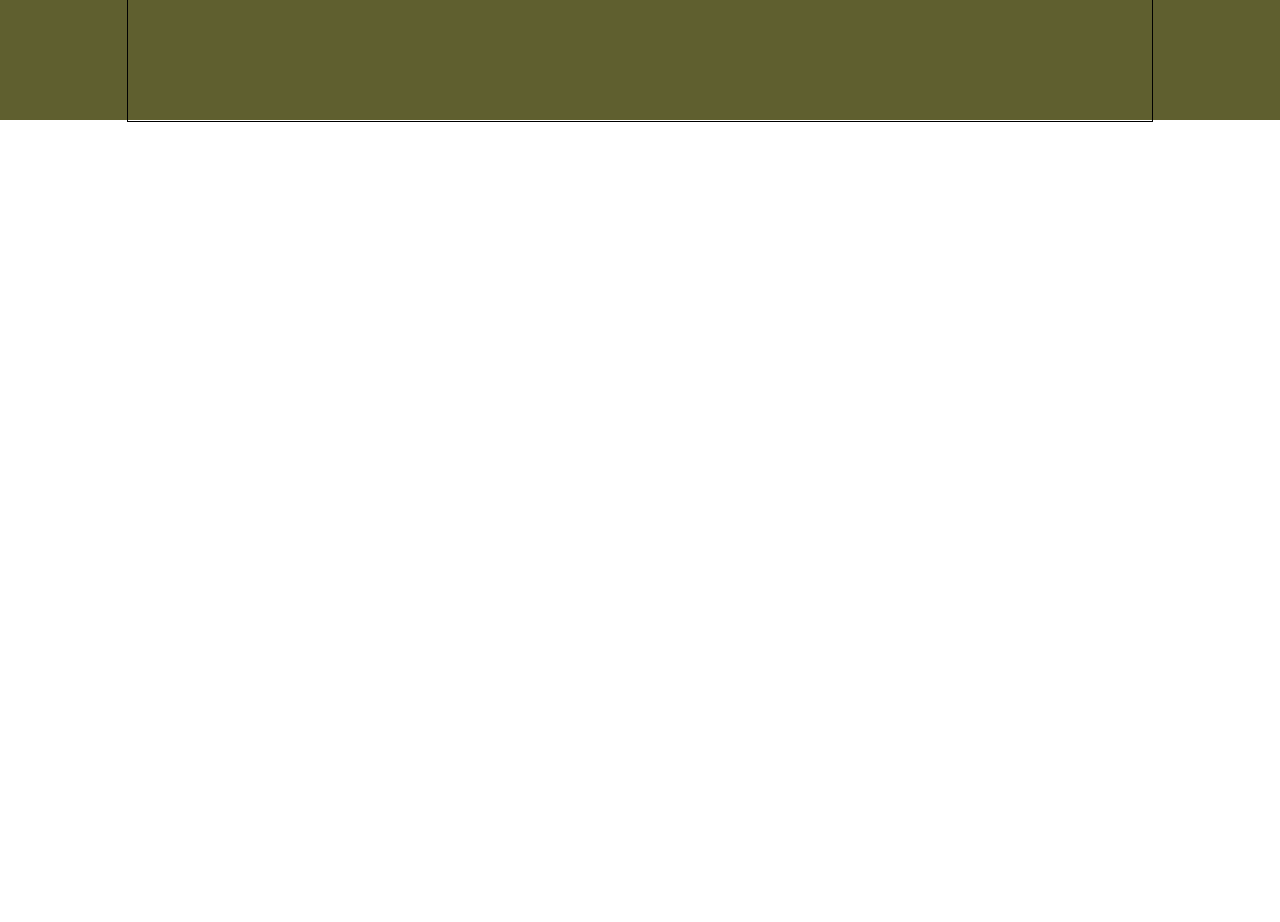
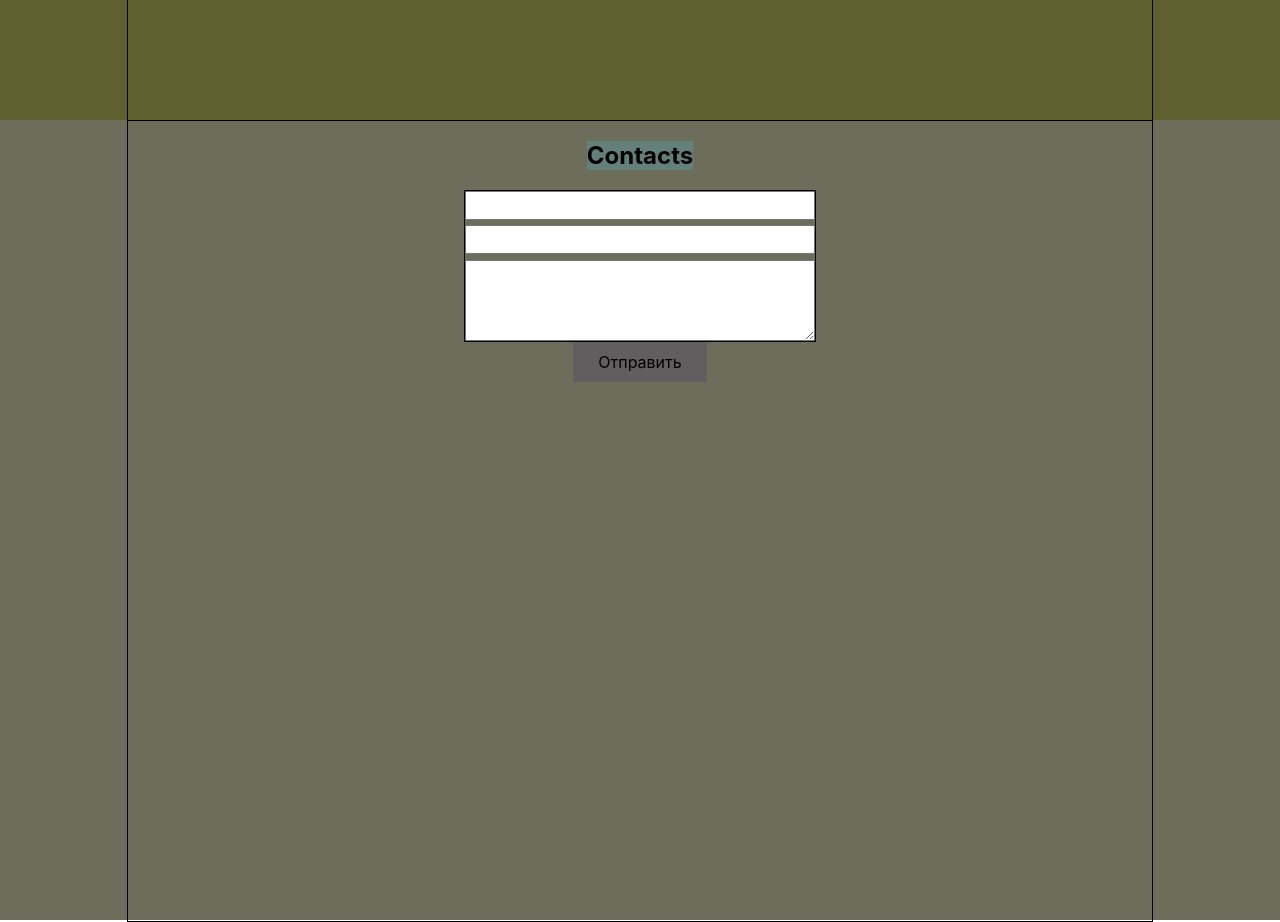
Before and after one commit to sshaporov/portfolio, a React (Create React App) app: page / in a window 1280 px wide. Shown: the part 2360-3282 px from the top of the page. Before the commit the page ends 2482 px from the top, so only its background shows below. Built offline with nearby package versions, Linux system fonts and the light colour scheme.

Commit message:
css for Contacts component

```diff
--- a/src/App.js
+++ b/src/App.js
@@ -3,6 +3,7 @@ import Header from "./header/Header";
 import Main from "./main/Main";
 import Skills from "./skills/Skills";
 import Projects from "./projects/Projects";
+import Contacts from "./contacts/Contacts";
 
 function App() {
   return (
@@ -11,6 +12,7 @@ function App() {
       <Main/>
       <Skills/>
       <Projects/>
+      <Contacts/>
     </div>
   );
 }
--- a/src/common/components/button/Button.jsx
+++ b/src/common/components/button/Button.jsx
@@ -0,0 +1,12 @@
+import React from "react"
+import styles from "./Button.module.css"
+
+function Button(props) {
+    return (
+        <a className={styles.button}>
+            {props.name}
+        </a>
+    );
+}
+
+export default Button;
--- a/src/common/components/button/Button.module.css
+++ b/src/common/components/button/Button.module.css
@@ -0,0 +1,13 @@
+.button {
+    text-decoration: none;
+    user-select: none;
+    background: #605e5e;
+    padding: 10px 25px;
+}
+
+.button:hover {
+    background: #888484;
+}
+.button:active {
+    background: #4a4a4a;
+}
--- /dev/null
+++ b/src/contacts/Contacts.jsx
@@ -0,0 +1,22 @@
+import React from "react"
+import styles from "./Contacts.module.css"
+import stylesContainer from "../common/styles/Container.module.css"
+import Button from "../common/components/button/Button";
+
+function Contacts() {
+    return (
+        <div className={styles.contactsBlock}>
+            <div className={`${styles.contactsContainer} ${stylesContainer.container}`}>
+                <h2 className={styles.title}>Contacts</h2>
+                <form className={styles.contactsForm}>
+                    <input type={'text'}/>
+                    <input type={'text'}/>
+                    <textarea/>
+                </form>
+                <Button name={'Отправить'}/>
+            </div>
+        </div>
+    );
+}
+
+export default Contacts;
--- /dev/null
+++ b/src/contacts/Contacts.module.css
@@ -0,0 +1,25 @@
+.contactsBlock {
+    height: 100vh;
+    background-color: #6d6d5c;
+}
+.contactsContainer {
+    flex-direction: column;
+    justify-content: flex-start;
+}
+.title {
+    background-color: #64807a;
+}
+.contactsForm {
+    width: 350px;
+    height: 150px;
+    border: 1px solid;
+    display: flex;
+    flex-direction: column;
+    justify-content: space-between;
+}
+input {
+    padding: 5px;
+}
+textarea {
+    height: 50%;
+}
--- a/src/projects/project/Project.jsx
+++ b/src/projects/project/Project.jsx
@@ -1,10 +1,12 @@
 import React from "react"
 import styles from "./Project.module.css"
+import Button from "../../common/components/button/Button";
 
 function Project(props) {
     return (
         <div className={styles.project}>
             <img className={styles.projectLogo} src={"#"} alt={"project logo"}/>
+            <Button name={'Смотреть'}/>
             <div className={styles.title}>{props.title}</div>
             <span className={styles.description}>
                 {props.description}
```
